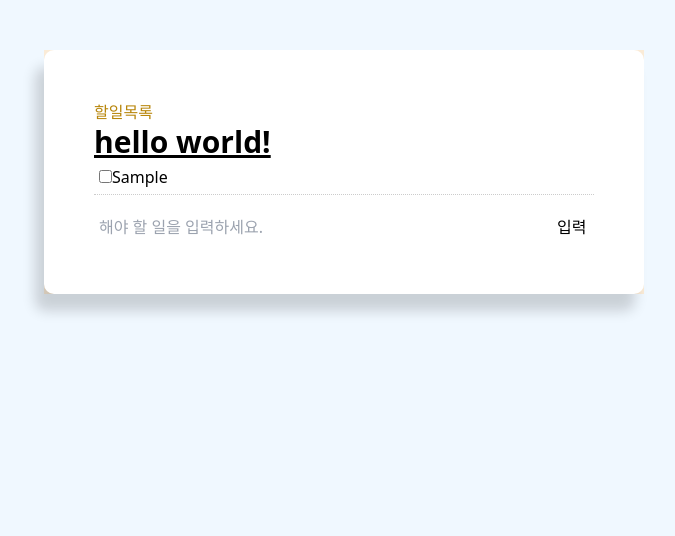
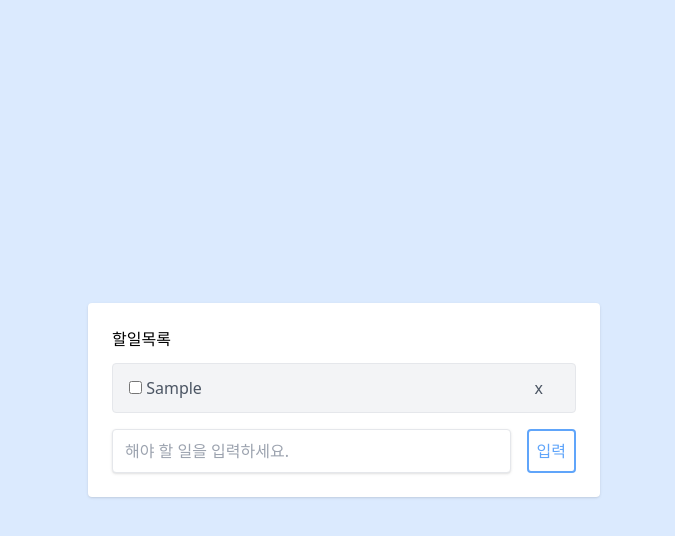
Before and after one commit to podoco/todolist, a React (Create React App) app: page / in a window 1280 px wide. Both pictures are taken after typing "Sample" into the empty fields and a click on the input "입력". Shown: the top 536 px of the page, without its empty margins (296-971 px from the left). Built offline with nearby package versions, Linux system fonts and the light colour scheme.

Commit message:
tailwind css적용

```diff
--- a/src/App.css
+++ b/src/App.css
@@ -2,24 +2,3 @@
 @tailwind base;
 @tailwind components;
 @tailwind utilities;
-
-
-body{
-  background: aliceblue;
-}
-
-.container{
-  margin: auto;
-  max-width: 600px;
-  background-color: antiquewhite;
-}
-.todoBlock{
-  padding: 50px;
-  margin-top: 50px;
-  background: #fff;
-  border-radius: 10px;
-  box-shadow: -9px 17px 13px rgb(9 9 9 /16%);
-}
-.title{
-  color:darkgoldenrod;
-}
--- a/src/App.js
+++ b/src/App.js
@@ -24,12 +24,11 @@
 
   }
   return (
-    <div className='container'>
-      <div className='todoBlock'>
-        <div className='title'>
+    <div className='flex items-center justify-center w-screen h-screen bg-blue-100'>
+      <div className='w-full p-6 m-4 bg-white rounded shadow lg:w-3/4 lg:max-w-lg'>
+        <div className='flex justify-between mb-3' >
           <h1>할일목록</h1>
         </div>
-        <h1 className='text-3xl font-bold underline'>hello world!</h1>
         <List todoData={todoData} setTodoData={setTodoData} />
         <Form setValue={setValue} value={value} handleSubmit={handleSubmit} />
       </div>
--- a/src/components/Form.js
+++ b/src/components/Form.js
@@ -9,22 +9,21 @@
   }
 
 
-
   return (
-    <form style={{ display: "flex" }} onSubmit={handleSubmit}>
+    <form onSubmit={handleSubmit} className='flex pt-2'>
       <input
+        className='w-full px-3 py-2 mr-4 text-gray-500 border rounded shadow '
         type="text"
         name="value"
-        style={{ flex: "10", padding: "5px", marginTop: "15px" }}
         placeholder="해야 할 일을 입력하세요."
         value={value}
         onChange={handleChange}
       />
       <input
+        className='p-2 text-blue-400 border-2 border-blue-400 rounded
+      hover:text-white hover:bg-blue-200'
         type="submit"
         value="입력"
-        className='btn'
-        style={{ flex: '1', marginTop: "15px" }}
       />
     </form>
   )
--- a/src/components/List.js
+++ b/src/components/List.js
@@ -2,21 +2,21 @@
 
 export default function List({ todoData, setTodoData }) {
 
-  const btnStyle = {
-    color: '#fff',
-    border: 'none',
-    padding: '5px, 9px',
-    borderRadius: '50%',
-    cursor: 'pointer',
-    float: 'right'
-  };
-  const listStyle = (completed) => {
-    return {
-      padding: "5px",
-      borderBottom: "1px #ccc dotted",
-      textDecoration: completed ? "line-through" : "none"
-    }
-  }
+  // const btnStyle = {
+  //   color: '#fff',
+  //   border: 'none',
+  //   padding: '5px, 9px',
+  //   borderRadius: '50%',
+  //   cursor: 'pointer',
+  //   float: 'right'
+  // };
+  // const listStyle = (completed) => {
+  //   return {
+  //     padding: "5px",
+  //     borderBottom: "1px #ccc dotted",
+  //     textDecoration: completed ? "line-through" : "none"
+  //   }
+  // }
 
   const handleCompleChange = (id) => {
 
@@ -41,13 +41,21 @@
   return (
     <div>
       {todoData.map((data) => (
-        <div style={listStyle(data.completed)} key={data.id}>
-          <input
-            onChange={() => handleCompleChange(data.id)}
-            type="checkbox"
-            defaultChecked={false} />
-          {data.title}
-          <button style={btnStyle} onClick={() => handleClick(data.id)}>x</button>
+        <div key={data.id}>
+          <div className='flex items-center justify-between w-full px-4 py-1 my-2
+          text-gray-600 bg-gray-100 border rounded '>
+            <div className='items-center'>
+              <input
+                onChange={() => handleCompleChange(data.id)}
+                type="checkbox"
+                defaultChecked={data.completed} />{" "}
+              <span className={data.completed ? "line-through" : undefined}>
+                {data.title}</span>
+            </div>
+            <div className='items-center'>
+              <button className='px-4 py-2 float-right' onClick={() => handleClick(data.id)}>x</button>
+            </div>
+          </div>
         </div>
       ))}
     </div>
--- a/src/index.js
+++ b/src/index.js
@@ -6,7 +6,5 @@
 
 const root = ReactDOM.createRoot(document.getElementById('root'));
 root.render(
-  <React.StrictMode>
-    <App />
-  </React.StrictMode>
+  <App />
 );
```
